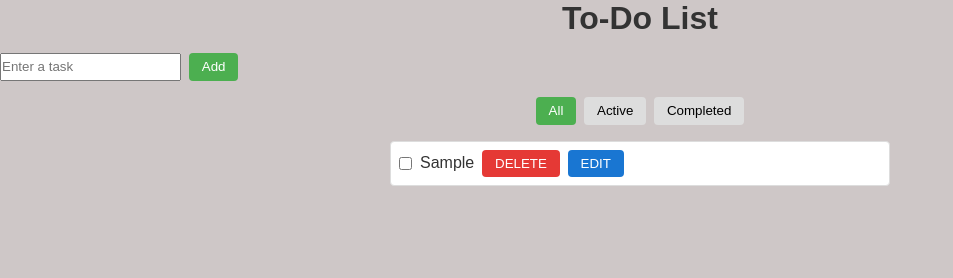
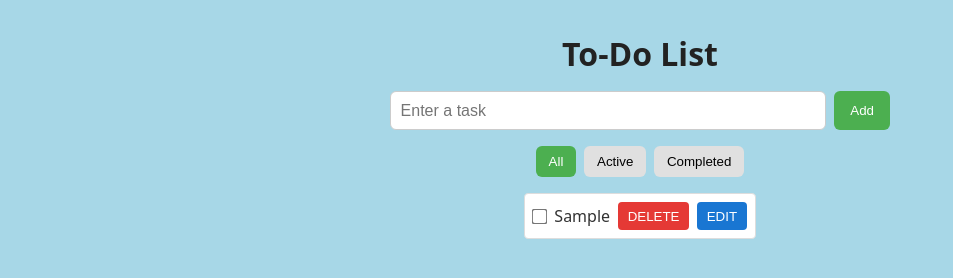
Before and after one commit to sertanrdn/Todo-List, a website with bundled scripts: page index.html in a window 1280 px wide. Both pictures are taken after typing "Sample" into the empty fields and a click on the button "Add". Shown: the whole page, without its empty margins (0-953 px from the left). Built offline with nearby package versions, Linux system fonts and the light colour scheme.

Commit message:
Added classes and styling for edit mode and changed the UI for more minimal modern look

```diff
--- a/src/handleEdit.ts
+++ b/src/handleEdit.ts
@@ -5,13 +5,16 @@ import { renderTodos } from "./render.js";
 // Handling Edit Mode (Helper func.)
 export function handleEdit(todo: Todo, li: HTMLLIElement, list: HTMLUListElement): void {
     const editInput = document.createElement("input");
+    editInput.className = "todo-edit-input";
     editInput.type = "text";
     editInput.value = todo.text;
 
     const saveBtn = document.createElement("button");
+    saveBtn.className = "todo-save-btn";
     saveBtn.textContent = "SAVE";
 
     const cancelBtn = document.createElement("button");
+    cancelBtn.className = "todo-cancel-btn";
     cancelBtn.textContent = "CANCEL";
     cancelBtn.type = "button";
 
--- a/src/styles/styles.css
+++ b/src/styles/styles.css
@@ -5,20 +5,49 @@
 }
 
 body {
-    font-family: sans-serif;
-    background-color: #cec7c7;
+    font-family: system-ui, -apple-system, sans-serif;
+    background-color: #a7d7e7;
     color: #333;
+    padding: 2rem;
+    display: flex;
+    flex-direction: column;
+    align-items: center;
 }
 
 .app-title {
     text-align: center;
     margin-bottom: 1rem;
+    color: #222;
 }
 
 .todo-form {
     display: flex;
     gap: 0.5rem;
     margin-bottom: 1rem;
+    width: 100%;
+    max-width: 500px;
+}
+
+.todo-input {
+    flex: 1;
+    padding: 0.6rem;
+    font-size: 1rem;
+    border: 1px solid #ccc;
+    border-radius: 6px;
+}
+
+.add-btn {
+    background-color: #4caf50;
+    color: white;
+    border: none;
+    padding: 0.6rem 1rem;
+    border-radius: 6px;
+    cursor: pointer;
+    transition: background-color 0.2s ease;
+}
+
+.add-btn:hover {
+    background-color: #2f8532;
 }
 
 .filter-container {
@@ -26,6 +55,24 @@ body {
     justify-content: center;
     gap: 0.5rem;
     margin-bottom: 1rem;
+}
+
+.filter-button {
+    padding: 0.5rem 0.8rem;
+    border: none;
+    background-color: #e0e0e0;
+    border-radius: 6px;
+    cursor: pointer;
+    transition: background-color 0.2s ease;
+}
+
+.filter-button:hover {
+    background-color: #d0d0d0;
+}
+
+.filter-button.active-filter {
+    background-color: #4caf50;
+    color: white;
 }
 
 .todo-list {
@@ -43,35 +90,81 @@ body {
     border: 1px solid #ddd;
     margin-bottom: 0.5rem;
     border-radius: 4px;
+    transition: box-shadow 0.2s ease;
 }
 
-button {
-    cursor: pointer;
-    border: none;
-    padding: 0.4rem 0.8rem;
-    border-radius: 4px;
+.todo-item:hover {
+    box-shadow: 0 2px 5px rgba(0,0,0,0.08);
 }
 
-.add-btn {
-    background: #4caf50;
-    color: white;
+.todo-checkbox {
+    transform: scale(1.2);
+    cursor: pointer;
+}
+
+.todo-text {
+    flex: 2;
+    font-size: 1rem;
+    word-break: break-word;
 }
 
 .todo-delete-btn {
     background: #e53935;
     color: white;
+    padding: 0.4rem 0.6rem;
+    border: none;
+    border-radius: 4px;
+    cursor: pointer;
+}
+
+.todo-delete-btn:hover {
+    background-color: #c62828;
 }
 
 .todo-edit-btn {
     background: #1976d2;
     color: white;
+    padding: 0.4rem 0.6rem;
+    border: none;
+    border-radius: 4px;
+    cursor: pointer;
 }
 
-.filter-button {
-    background: #ddd;
+.todo-edit-btn:hover {
+    background-color: #1565c0;
 }
 
-.filter-button.active-filter {
-    background: #4caf50;
+/* Edit Mode */
+.todo-edit-input {
+    flex: 1;
+    padding: 0.6rem;
+    font-size: 1rem;
+    border: 1px solid #ccc;
+    border-radius: 6px;
+}
+
+.todo-save-btn {
+    background-color: #4caf50;
     color: white;
+    padding: 0.4rem 0.6rem;
+    border: none;
+    border-radius: 4px;
+    cursor: pointer;
 }
+
+.todo-save-btn:hover {
+    background-color: #43a047;
+}
+
+.todo-cancel-btn {
+    background-color: #9e9e9e;
+    color: white;
+    padding: 0.4rem 0.6rem;
+    border: none;
+    border-radius: 4px;
+    cursor: pointer;
+}
+
+.todo-cancel-btn:hover {
+    background-color: #757575;
+}
```
